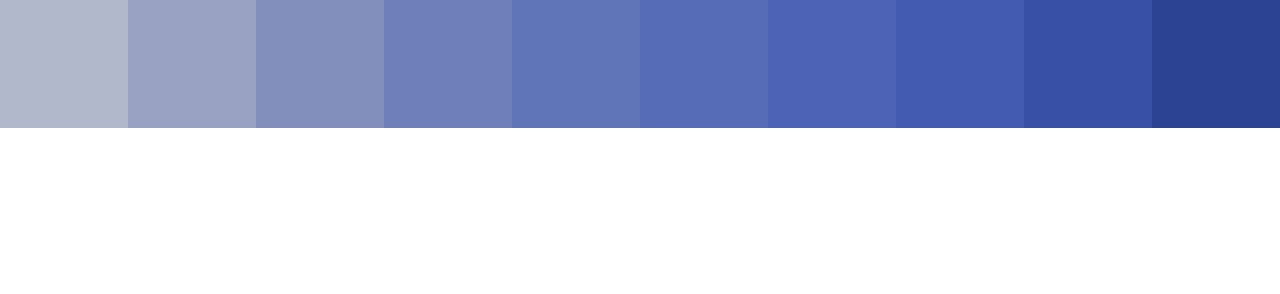
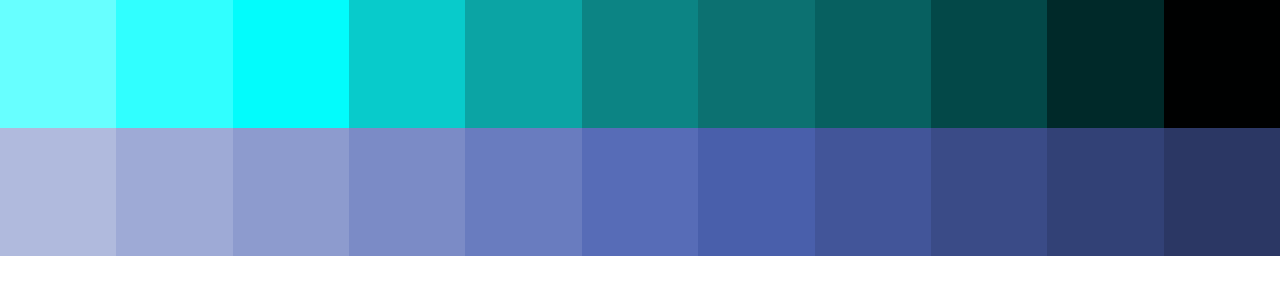
Before and after one commit to jcmill/turfherder, a website: page public/index.html in a window 1280 px wide. Drawn offline with Linux system fonts and the light colour scheme.

Commit message:
first attempt at a finalized color currve

```diff
--- a/app/styles/base/_colors.scss
+++ b/app/styles/base/_colors.scss
@@ -3,7 +3,7 @@
 
 $base-color: #2867cc;
 
-$colorScale: 1;
+$colorScale: 3;
 
 $colors: (
     'a': (
@@ -25,5 +25,20 @@ $colors: (
       value: #283571,
       name: 'yellow',
       scale: $colorScale
+    ),
+    'e': (
+      value: #ff0000,
+      name: 'yellow',
+      scale: $colorScale
+    ),
+    'f': (
+      value: #0c8484,
+      name: 'grreen',
+      scale: $colorScale
+    ),
+    'g': (
+      value: #0000ff,
+      name: 'yellow',
+      scale: $colorScale
     )
   );
--- a/app/styles/helpers/_color.scss
+++ b/app/styles/helpers/_color.scss
@@ -39,6 +39,8 @@
   $colorSat: saturation($baseColor);
   $colorLum: lightness($baseColor);
 
+  // @debug $colorSat, $colorLum;
+
   $diff: 1%; // initiate a percentage for none mapped colors
 
   // take the difference between the greater value and 100. If the differ
@@ -70,7 +72,8 @@
         $adjustedValue: math.div(stripUnit($diff), $colorScale);
 
         // Sum of consecutive numbers based on the scale used to change the base color
-        $newSat: 0 - percentage(calc(($scale + math.div($scale, 2) * (1 + $scale)) / 100));
+        $newSat: percentage(calc((abs($scale) + math.div(abs($scale), 2) * (5 + abs($scale))) / 100));
+        /////// The 10 in (10 + abs($scale)), can be adjusted ot alter the curve.
 
         $newLum: calc($diff * (2 / abs($adjustedValue)));
 
@@ -80,6 +83,8 @@
           $i: $i + 1;
         }
 
+        // @debug 'Sat: ' $newSat;
+        // @debug 'Lum: '$newLum;
 
         @return color.adjust($baseColor, $saturation: $newSat, $lightness: $newLum);
 
@@ -90,19 +95,27 @@
         $adjustedValue: math.div(stripUnit($diff), $colorScale);
 
         // Sum of consecutive numbers based on the value used to change the base color
-        $newSat: percentage(calc((abs($scale) + math.div(abs($scale), 2) * (1 + abs($scale))) / 100));
+        $newSat: percentage(calc((math.div(abs($scale), 1.5) * (5 + abs($scale))) / 100));
 
-        $newLum: calc($diff * (2 / abs($adjustedValue)));
+        // $newSat: percentage(calc((abs($scale) + math.div(abs($scale), 2) * (5 + abs($scale))) / 100));
 
-        $i: -1;
+
+        $newLum: 1 + calc((math.div($diff, 5) * (1 / abs($adjustedValue))));
+
+        $i: 0;
         @while $i > $scale {
-          $newLum: $newLum - $i - math.div($scale, 10) + calc($diff * (2 / abs($adjustedValue)));
+          $newLum: math.div($newLum, 1) - $i - math.div($scale, 10) + calc($diff * (1 / abs($adjustedValue)));
           $i: $i - 1;
         }
 
-        $newLum: 0 - $newLum;
+        $newSat: -7 + math.abs($newSat);
+        $newLum: 1 - $newLum;
+
+        @debug 'Sat: ' $newSat;
+        @debug 'Lum: '$newLum;
 
         // @return $newSat, $newLum, $diff, $adjustedValue;
         @return color.adjust($baseColor, $saturation: $newSat, $lightness: $newLum);
+
       }
 }
--- a/app/styles/utilities/_color.scss
+++ b/app/styles/utilities/_color.scss
@@ -7,39 +7,73 @@
   display: flex;
 }
 .color {
-  height: 8em;
-  width: 8em;
+  height: 10vw;
+  width: 10vw;
 }
 .color50 {
-  background: color(b, 5);
+  background: color(f, 5);
 }
 .color100 {
-  background: color(b, 4);
+  background: color(f, 4);
 }
 .color200 {
-  background: color(b, 3);
+  background: color(f, 3);
 }
 .color300 {
-  background: color(b, 2);
+  background: color(f, 2);
 }
 .color400 {
-  background: color(b, 1);
+  background: color(f, 1);
 }
 .color500 {
-  background: color(b);
+  background: color(f, 0);
 }
 .color600 {
-  background: color(b, -1);
+  background: color(f, -1);
 }
 .color700 {
-  background: color(b, -2);
+  background: color(f, -2);
 }
 .color800 {
-  background: color(b, -3);
+  background: color(f, -3);
 }
 .color900 {
-  background: color(b,   -4);
+  background: color(f, -4);
 }
 .color1000 {
-  background: color(b, -5);
+  background: color(f, -5);
 }
+
+.color1 {
+  background: lighten(#576CB7, 25);
+}
+.color2 {
+  background: lighten(#576CB7, 20);
+}
+.color3 {
+  background: lighten(#576CB7, 15);
+}
+.color4 {
+  background: lighten(#576CB7, 10);
+}
+.color5 {
+  background: lighten(#576CB7, 5);
+}
+.color6 {
+  background: #576CB7;
+}
+.color7 {
+  background: darken(#576CB7, 5);
+}
+.color8 {
+  background: darken(#576CB7, 10);
+}
+.color9 {
+  background: darken(#576CB7, 15);
+}
+.color10 {
+  background: darken(#576CB7, 20);
+}
+.color11 {
+  background: darken(#576CB7, 25);
+}
--- a/public/index.html
+++ b/public/index.html
@@ -18,7 +18,20 @@
     <div class="color color700"></div>
     <div class="color color800"></div>
     <div class="color color900"></div>
-    <!-- <div class="color color1000"></div> -->
+    <div class="color color1000"></div>
+  </div>
+  <div class="color__wrapper">
+    <div class="color color1"></div>
+    <div class="color color2"></div>
+    <div class="color color3"></div>
+    <div class="color color4"></div>
+    <div class="color color5"></div>
+    <div class="color color6"></div>
+    <div class="color color7"></div>
+    <div class="color color8"></div>
+    <div class="color color9"></div>
+    <div class="color color10"></div>
+    <div class="color color11"></div>
   </div>
 </body>
 </html>
```
Also changed, not shown: public/styles/styles.css.
